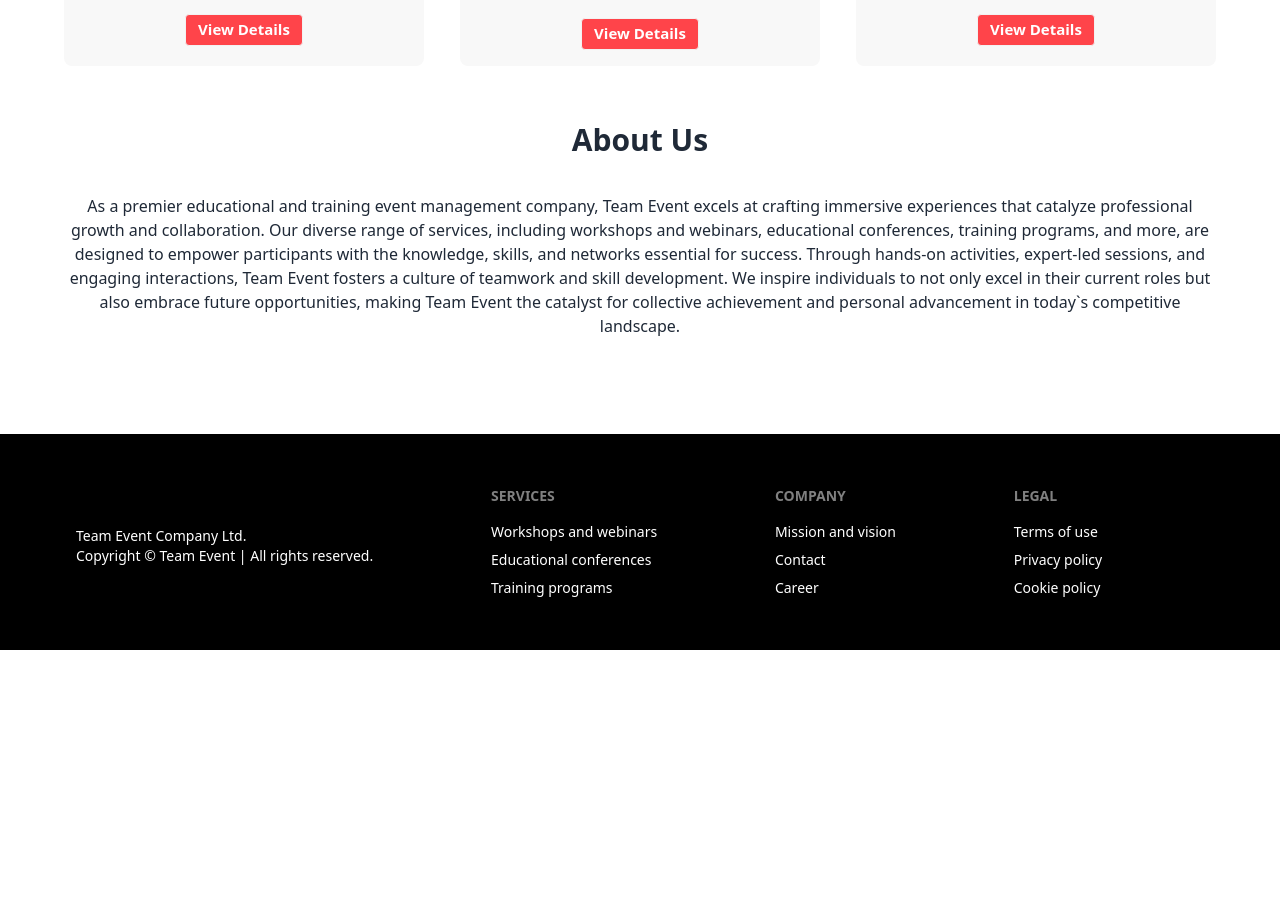
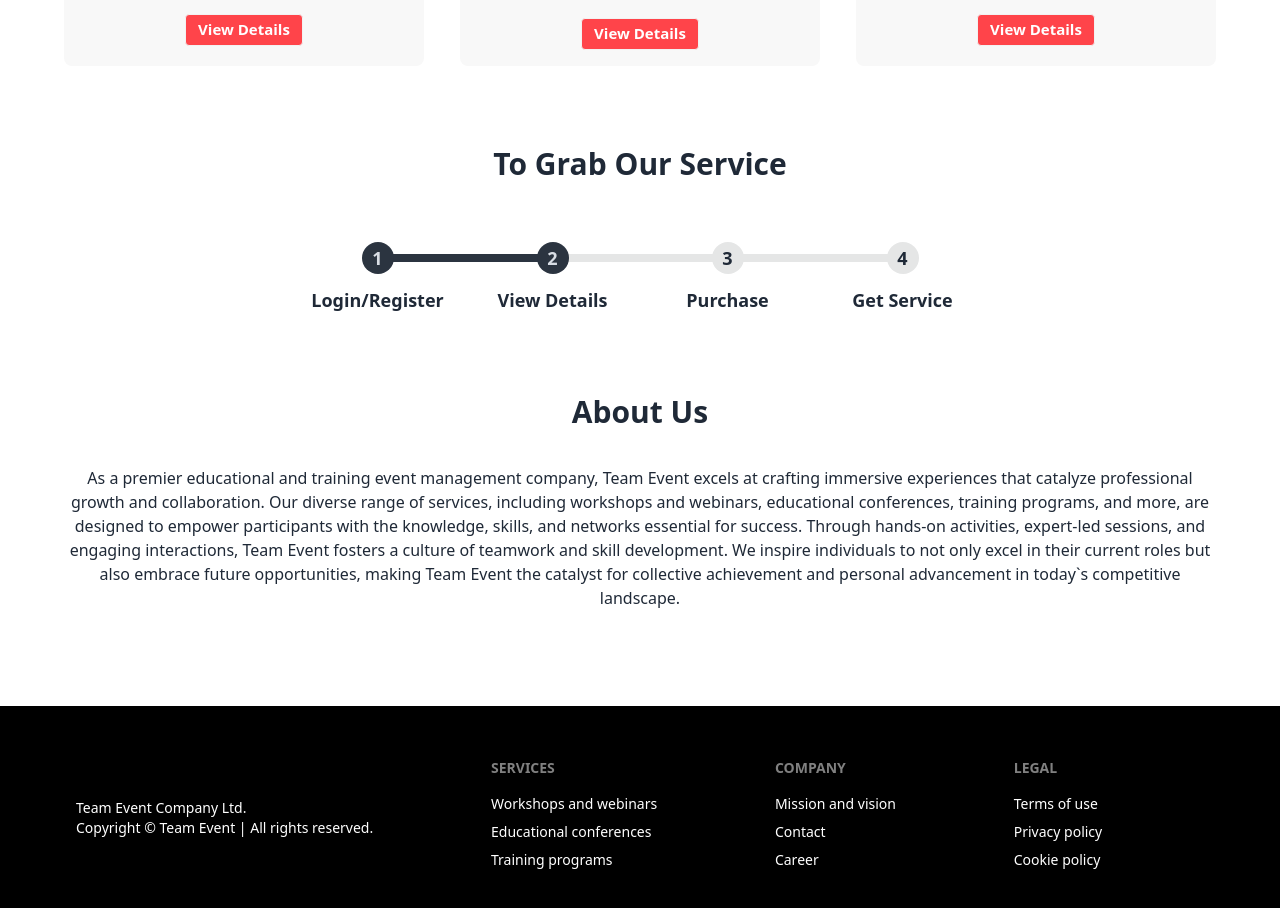
Before and after one commit to MdAshiqurRahman98/educational-and-training-event-management, a React (Vite) app: page / in a window 1280 px wide. Shown: the part 1443-2351 px from the top of the page. Before the commit the page ends 2093 px from the top, so only its background shows below. Built offline with nearby package versions, Linux system fonts and the light colour scheme; no server answers.

Commit message:
home page is updated

```diff
--- a/src/pages/Home/Home.jsx
+++ b/src/pages/Home/Home.jsx
@@ -15,7 +15,16 @@ const Home = () => {
                 <button className="btn join-item rounded-r-xl normal-case w-24 bg-[#FF444A] text-white hover:bg-[#FF444A]">Search</button>
             </div>
             <Services services={services}></Services>
-            <h3 className="text-3xl font-bold text-center mt-14 mb-9">About Us</h3>
+
+            <h3 className="text-3xl font-bold text-center mt-20 mb-14">To Grab Our Service</h3>
+            <ul className="steps steps-vertical lg:steps-horizontal lg:w-[700px] text-lg font-semibold mb-11">
+                <li className="step step-neutral">Login/Register</li>
+                <li className="step step-neutral">View Details</li>
+                <li className="step">Purchase</li>
+                <li className="step">Get Service</li>
+            </ul>
+
+            <h3 className="text-3xl font-bold text-center mt-9 mb-9">About Us</h3>
             <p className="text-center mb-14">
                 As a premier educational and training event management company, Team Event excels at crafting immersive experiences that catalyze professional growth and collaboration. Our diverse range of services, including workshops and webinars, educational conferences, training programs, and more, are designed to empower participants with the knowledge, skills, and networks essential for success. Through hands-on activities, expert-led sessions, and engaging interactions, Team Event fosters a culture of teamwork and skill development. We inspire individuals to not only excel in their current roles but also embrace future opportunities, making Team Event the catalyst for collective achievement and personal advancement in today`s competitive landscape.</p>
         </div>
```
